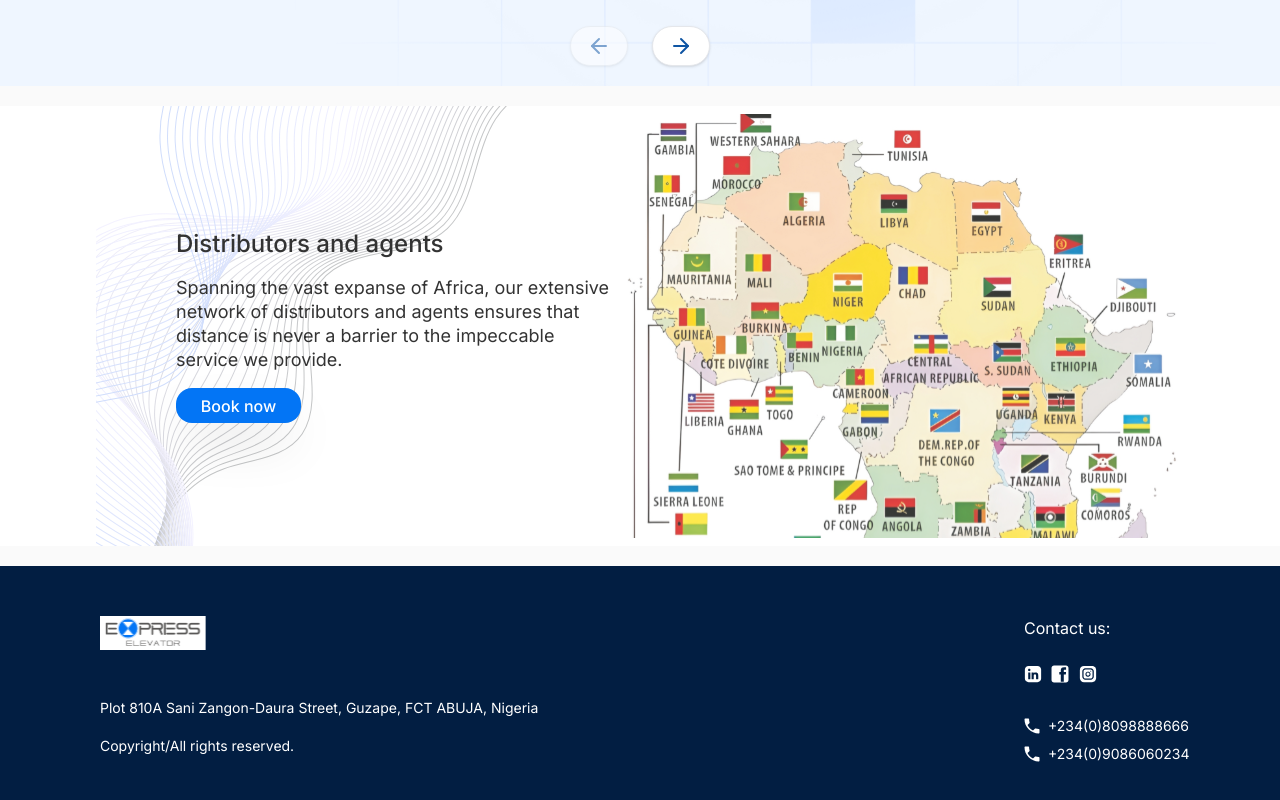
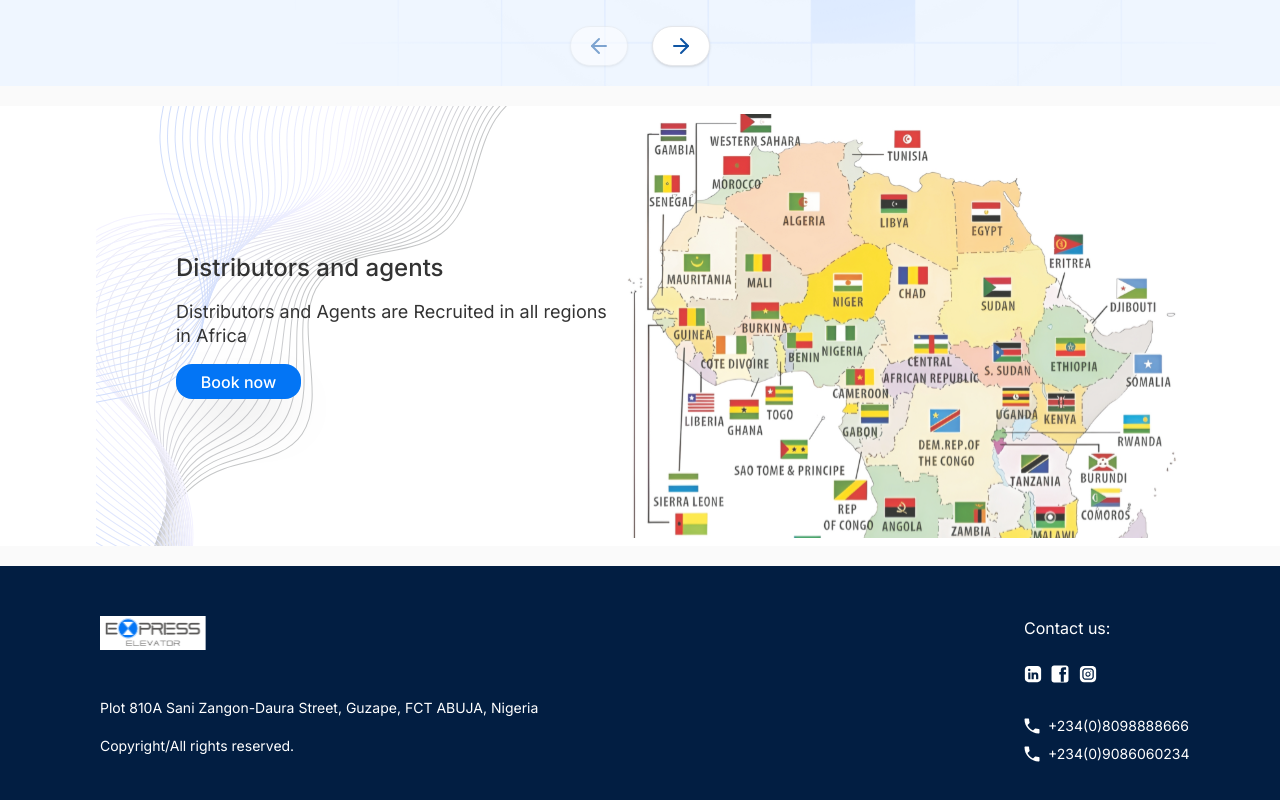
Before and after one commit to Rwinkah/express-elevator, a React (Vite) app: page / in a window 1280 px wide. Shown: the part 7547-8347 px from the top of the page. Built offline with nearby package versions, Linux system fonts and the light colour scheme.

Commit message:
fix: content

```diff
--- a/src/components/Map.tsx
+++ b/src/components/Map.tsx
@@ -6,8 +6,8 @@ export default function Map() {
         <section id='map-section' className='bg-white flex justify-between items-center w-[100vw] h-[440px] text-[#333] pl-24 pr-24' >
             <div className=' box-border w-[537px] h-full justify-center pl-20 gap-4 flex flex-col' style={{backgroundImage: `url(${mapback})`}}>
                 <h3 className='text-2xl font-medium'>Distributors and agents</h3>
-                <p className='text-lg leading-[24px] '>Spanning the vast expanse of Africa, our extensive network of distributors and agents ensures
-                    that distance is never a barrier to the impeccable service we provide.
+                <p className='text-lg leading-[24px] '>
+                    Distributors and Agents are Recruited in all regions in Africa
                 </p>
                 <button className='bg-[#0375F5] w-[125px] h-[35px] text-white rounded-2xl shadow-2xl font-medium '>Book now</button>
             </div>
```
